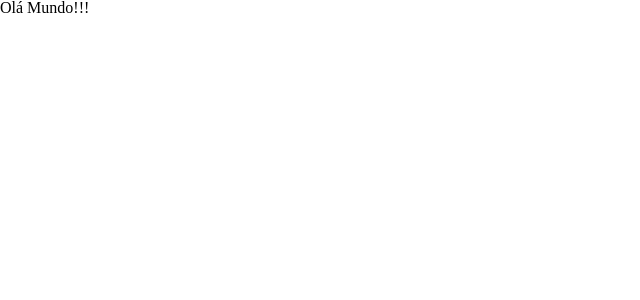
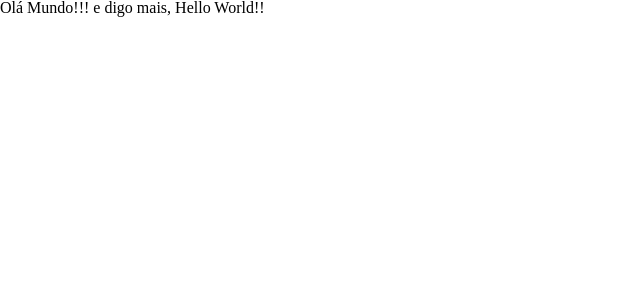
Before and after one commit to Oliv-ramon/Projeto_14_Front, a JavaScript app: page / in a window 1280 px wide. Shown: the top 300 px of the page, without its empty margins (0-640 px from the left). Built offline with nearby package versions, Linux system fonts and the light colour scheme.

Commit message:
test: testing push, tarcísio

```diff
--- a/src/App.js
+++ b/src/App.js
@@ -4,7 +4,7 @@ function App()  {
   return (
         <BrowserRouter>
           <Routes>
-            <Route path="/" element={<h1>Olá Mundo!!!</h1>}/>
+            <Route path="/" element={<h1>Olá Mundo!!! e digo mais, Hello World!!</h1>}/>
           </Routes>
         </BrowserRouter>
   )
```
